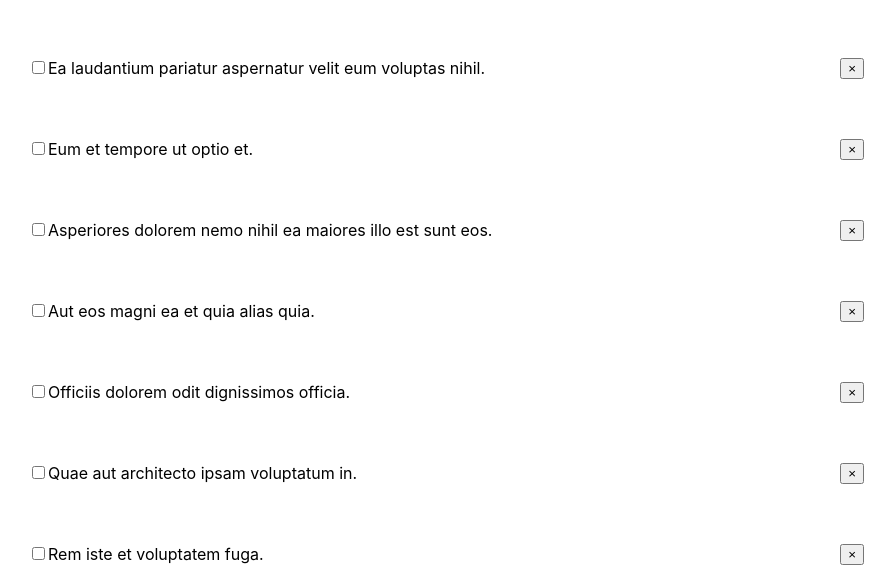
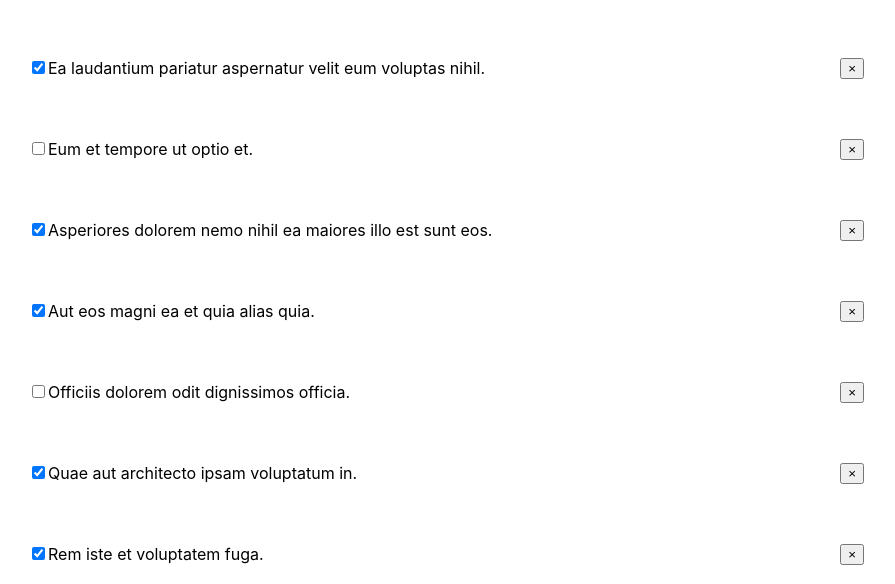
Before and after one commit to paizsvirag/todo-application, a React (Create React App) app: page / in a window 1280 px wide. Shown: the part 216-800 px from the top of the page, without its empty margins (194-1089 px from the left). Built offline with nearby package versions, Linux system fonts and the light colour scheme.

Commit message:
checkbox state

```diff
--- a/src/components/todo-item/todoItem.js
+++ b/src/components/todo-item/todoItem.js
@@ -1,20 +1,13 @@
 import React, { useState } from "react";
 import Checkbox from "../checkbox";
 
-function TodoItem({title, isChecked}) {
-    const [checked, setChecked] = useState(false);
-    const updateCheckbox = () => setChecked(!checked);
-
-    return(
-        <div className="todo-item-wrapper">
-        <Checkbox
-         name="checkbox"
-         checked={checked}
-         onChange={updateCheckbox}
-        />
-        <span>{title}</span>
-        </div>
-    )
-};
+function TodoItem({ title, isChecked, updateCheckbox }) {
+  return (
+    <div className="todo-item-wrapper">
+      <Checkbox name="checkbox" checked={isChecked} onChange={updateCheckbox} />
+      <span>{title}</span>
+    </div>
+  );
+}
 
 export default TodoItem;
--- a/src/components/todo-list/todoList.js
+++ b/src/components/todo-list/todoList.js
@@ -6,6 +6,7 @@ import data from "./../../data/data.json";
 export default function TodoList() {
   const [todoItems, setTodoItems] = useState([]);
   const [newTitle, setNewTitle] = useState("");
+  const [checked, setChecked] = useState(false);
 
   useEffect(function () {
     setTodoItems(data);
@@ -23,7 +24,7 @@ export default function TodoList() {
   const handleSubmit = (e) => {
     e.preventDefault();
     addTodoItem();
-    setNewTitle('');
+    setNewTitle("");
   };
 
   const addTodoItem = () => {
@@ -33,11 +34,31 @@ export default function TodoList() {
       todoTitle: newTitle,
       done: false,
     };
+
     const newItemsList = [...todoItems, newItems];
 
     setTodoItems(newItemsList);
   };
 
+  const handleCheckbox = (id, e) => {
+    setChecked(!checked);
+    changeStatus(id);
+  };
+
+  const changeStatus = (currentId) => {
+    const checkedTodoItems = todoItems.filter((elements) => {
+      let updatableStatus = {};
+      if (elements.id === currentId) {
+        updatableStatus = {
+          id: elements.id,
+          todoTitle: elements.todoTitle,
+          done: checked,
+        };
+      }
+      return updatableStatus;
+    });
+    console.log(checkedTodoItems);
+  };
   // TODO: checkboxes states changes
   // TODO: unique title & id check
   return (
@@ -46,7 +67,11 @@ export default function TodoList() {
       {todoItems.map((element) => {
         return (
           <div id={element.id} className="todo-list-item-wrapper">
-            <TodoItem title={element.todoTitle} isChecked={element.done}/>
+            <TodoItem
+              title={element.todoTitle}
+              isChecked={element.done}
+              updateCheckbox={(e) => handleCheckbox(element.id, e)}
+            />
             <button
               className="delete-button"
               onClick={(e) => deleteTodoItem(element.id, e)}
@@ -56,6 +81,7 @@ export default function TodoList() {
           </div>
         );
       })}
+      ;
       <form onSubmit={(e) => handleSubmit(e)}>
         <input
           className="todo-title-input"
```
